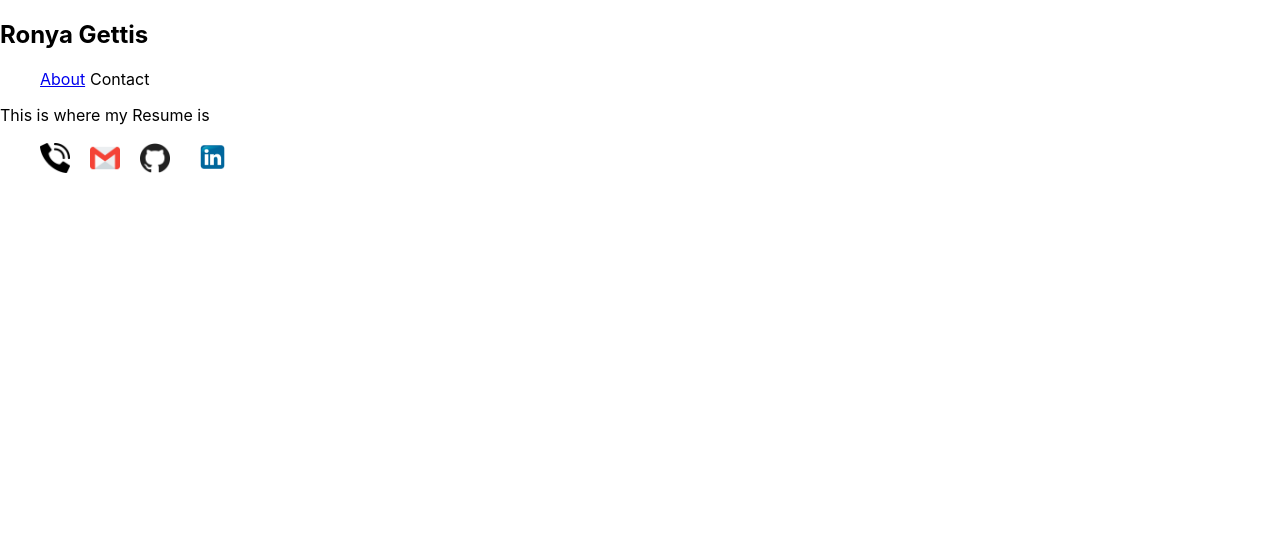
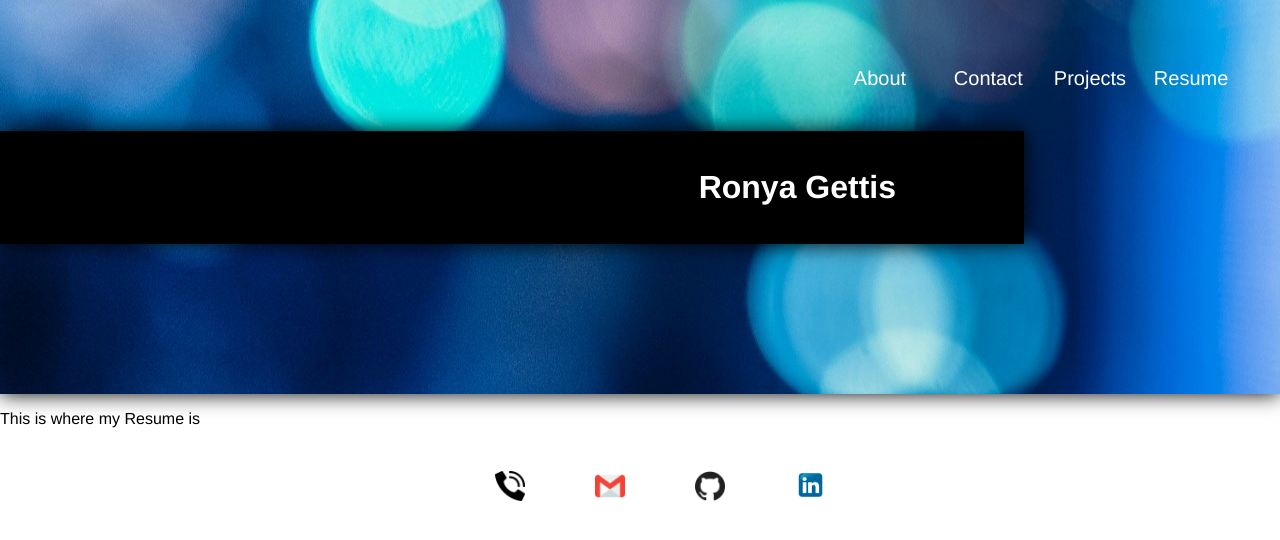
Before and after one commit to klmirg/ronya-react-portfolio, a React (Create React App) app: page /resume in a window 1280 px wide. Shown: the top 540 px of the page. Built offline with nearby package versions, Linux system fonts and the light colour scheme.

Commit message:
styled the header and working on the footer too

```diff
--- a/src/App.js
+++ b/src/App.js
@@ -1,10 +1,10 @@
 import React from 'react';
 import { BrowserRouter as Router, Route } from 'react-router-dom';
-import Nav from './components/Nav'
+// import Nav from './components/Nav'
 import About from './components/About'
 import Contact from './pages/Contact'
 import Footer from './components/Footer'
-// import Header from './components/Header'
+import Header from './components/Header'
 import Projects from './pages/Projects'
 import Resume from './pages/Resume'
 
@@ -21,7 +21,7 @@ function App() {
   return (
     <Router>
     <div>
-      <Nav></Nav>
+      <Header></Header>
       {/* <About></About> */}
       {/* <Contact></Contact> */}
       <div>
--- a/src/components/Footer/Footer.css
+++ b/src/components/Footer/Footer.css
@@ -11,3 +11,8 @@ ul li {
   display: inline-block;
   width: 50px;
 }
+
+.footer {
+  margin-bottom: 0%;
+  text-align: center;
+}
--- a/src/components/Footer/index.js
+++ b/src/components/Footer/index.js
@@ -4,7 +4,7 @@ import "../Footer/Footer.css";
 function Footer () {
 
   return (
-    <div>
+    <div className="footer">
       <ul>
         <li>
           <a href="tel:507.649.0822">
--- /dev/null
+++ b/src/components/Header/Header.css
@@ -0,0 +1,40 @@
+* {
+  font-family: Helvetica, sans-serif, Arial
+}
+
+ul li {
+  font-size: 20px;
+  padding: 25px;
+}
+
+header {
+  background-image: url("../../assets/images/header.png");
+  background-position: 50%;
+  padding-bottom: 10%;
+  margin-top: 0%;
+  box-shadow: 0 0 20px rgba(0, 0, 0, 1);
+  padding-top: 2%;
+}
+
+.my-name {
+  background-color: black;
+  padding-bottom: 3%;
+  font-size: 2rem;
+  color: white;
+  margin-right: 20%;
+  text-align: right;
+  padding-right: 10%;
+  margin-top: 0%;
+  padding-top: 3%;
+  box-shadow: 0 0 20px rgba(0, 0, 0, 1);
+}
+
+header a {
+  text-decoration: none;
+  color: white;
+}
+
+.header {
+  text-align: right;
+  padding-right: 4%;
+}
--- a/src/components/Header/index.js
+++ b/src/components/Header/index.js
@@ -1,10 +1,14 @@
-// import React from 'react';
+import React from 'react';
+import Nav from '../Nav';
+import '../Header/Header.css';
 
 
-// function Header() {
-//   return (
+function Header() {
+  return (
+    <div>
+      <Nav></Nav>
+    </div>
+  )
+}
 
-//   )
-// }
-
-// export default Header;
+export default Header;
--- a/src/components/Nav/index.js
+++ b/src/components/Nav/index.js
@@ -1,24 +1,33 @@
 import React from 'react';
 import { Link } from 'react-router-dom';
-import About from 'About';
+import About from '../About';
 // import Header from 'Header';
 
 function Nav() {
   return (
     <header>
-      <h2>
+      {/* <h1 className='my-name'>
        Ronya Gettis
-      </h2>
+      </h1> */}
       <nav>
-        <ul>
+        <ul className='header'>
           <li>
             <Link to={'/About'}>About</Link>
           </li>
           <li>
-            <span>Contact</span>
+            <Link to={'Contact'}>Contact</Link>
+          </li>
+          <li>
+            <Link to={'Projects'}>Projects</Link>
+          </li>
+          <li>
+            <Link to={'Resume'}>Resume</Link>
           </li>
         </ul>
       </nav>
+      <h1 className='my-name'>
+       Ronya Gettis
+      </h1>
     </header>
   )
 }
```
Also changed, not shown: src/assets/images/header.png (added).
